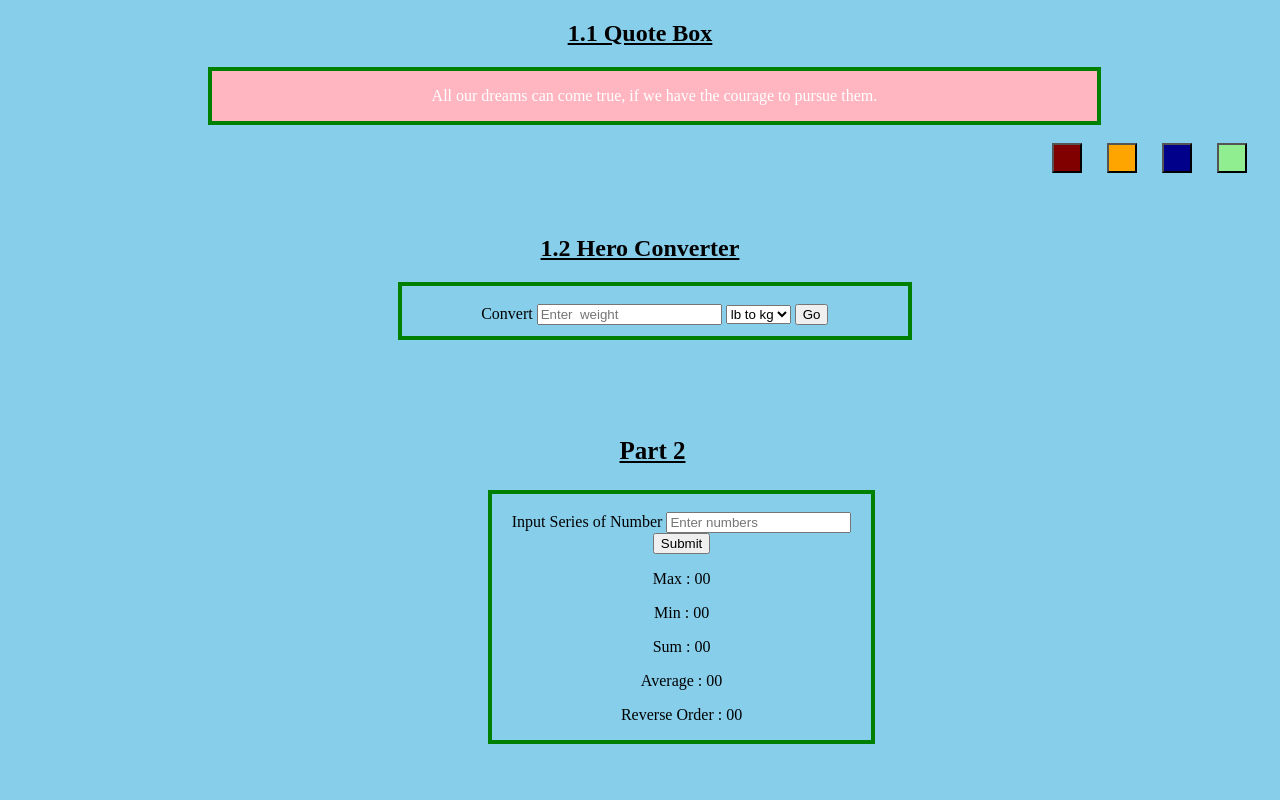
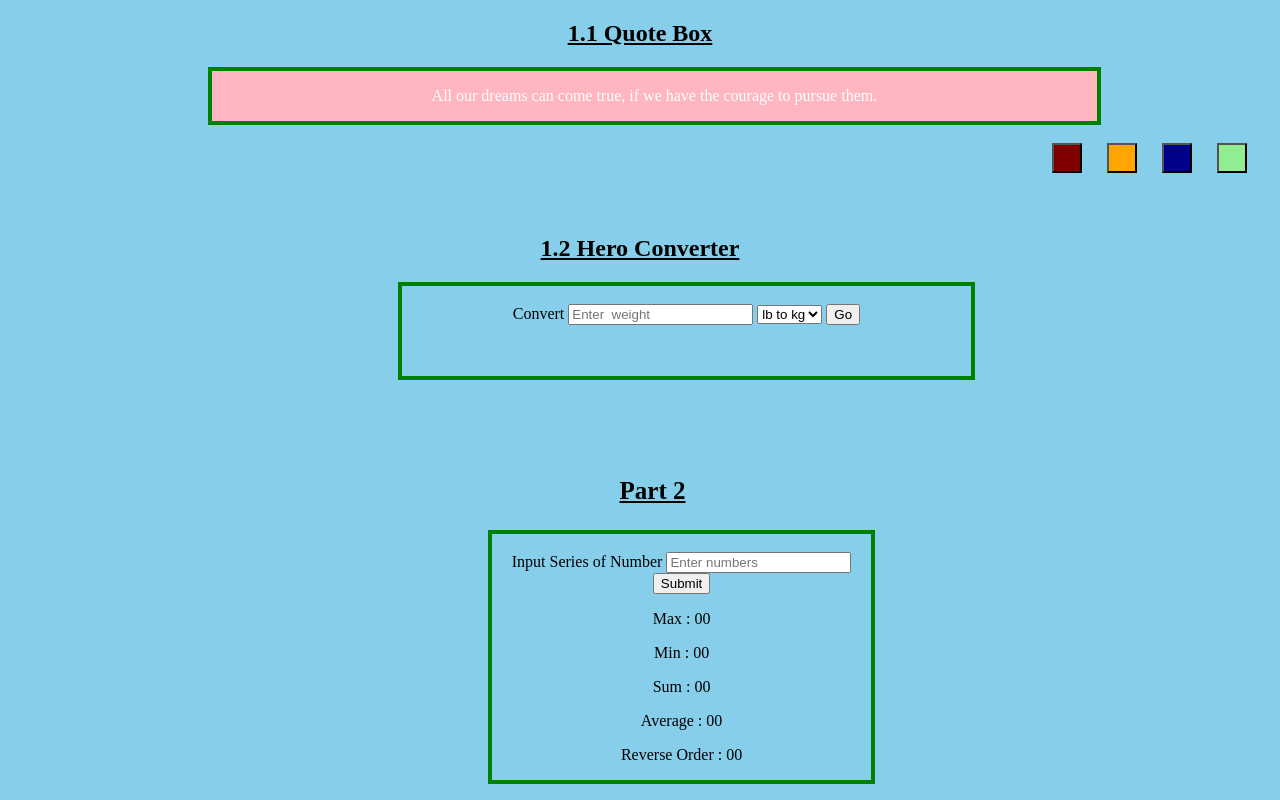
Before and after one commit to nishatritu82271/Assignment2, a plain HTML site: page index.html in a window 1280 px wide. Shown: the top 800 px of the page. Drawn offline with Linux system fonts and the light colour scheme.

Commit message:
Update index.html

```diff
--- a/index.html
+++ b/index.html
@@ -39,8 +39,8 @@ body{
 }
 .cnvt{text-align: center;
   margin-left: 390px;
-  width: 40%;
-  height: 50px;
+  width: 45%;
+  height: 90px;
   border: 4px solid green;}
 
 h3{text-align: center;
```
